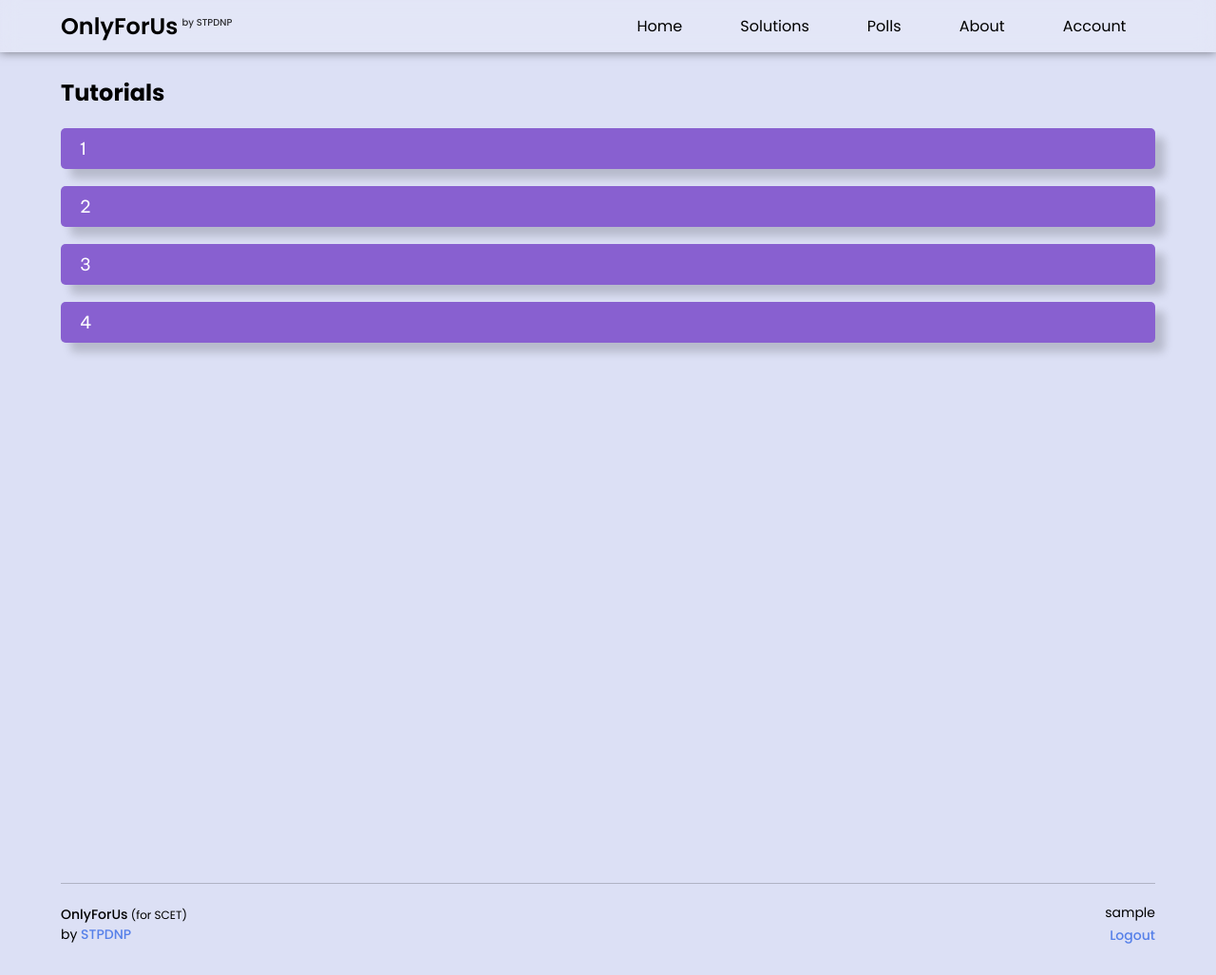
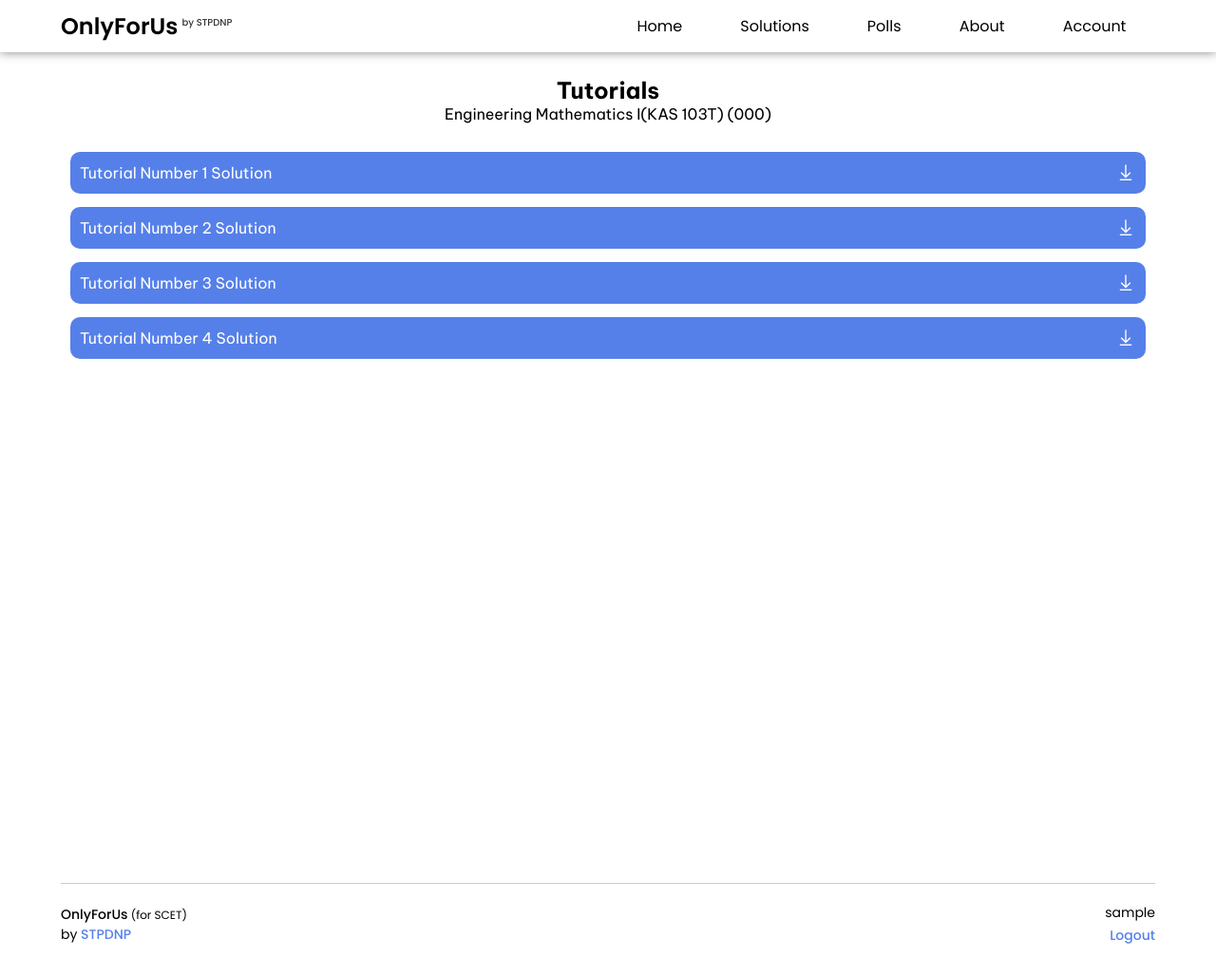
Before and after one commit to ShashankShishodia21/only-for-us, a Django app: template main/templates/main/tutorials.html in a window 1280 px wide. Shown: the whole page at 95% size. Run offline with Django 4.2, Linux system fonts and the light colour scheme; data comes from the database, SQL or seed files in the repository; both versions use the stored data as it was after the commit; tables that the repository leaves empty hold one stand-in row (values such as "Sample post"); the template is opened without the code that fills it: values that come from a table or form of the project are taken from there, most other values are stand-ins (such as "Sample title", 1, 10 or a date in 2020).

Commit message:
created tutorials page overnight

```diff
--- a/main/templates/main/tutorials.html
+++ b/main/templates/main/tutorials.html
@@ -7,20 +7,30 @@
     {% include 'main/navbar.html' %}
     <section class="container">
         <h1>Tutorials</h1>
+        <p class="subject-name">{{subject}} <span>({{subject_code}})</span></p>
         <!-- code goes here -->
-        <div class="subjects-list-box">
-            <ul class="subject-list">
-                {% for tut in tutorials %}
-                <li><a href="" class="subject-list-item" title="Subject Code: {{sub.subject_code}}">{{tut.tutorial_number}}</a></li>
-                {% endfor %}
-            </ul>
+       <div class="tutorial-container">
+           <ul class="tutorial-list">
+               {% for tut in tutorials %}
+                <li class="tutorial-item-box">
+                    <p class="tutorial-block">Tutorial Number {{tut.tutorial_number}} Solution</p>
+                    <p class="solution-block"><a href="/media/{{tut.tutorial_solution}}" title="Download Tutorial {{tut.tutorial_number}} Solution" download><i class="las la-download"></i></a></p>
+                </li>
+               {% endfor %}
+           </ul>
+       </div>
+       {% if coming_soon %}
+        <div class="coming-soon">
+            <h1>Coming Soon</h1>
+            <p>We're working on it, please hold on!</p>
         </div>
+        {% endif %}
 
     </section>
      {% include 'main/footer.html' %}
      <style type="text/css">
          body{
-            background-color: #DCE0F5;
+            background-color: #ffffff;
          }
          .container{
             min-height: 100vh;
@@ -28,42 +38,41 @@
             margin: auto;
             margin-top: 80px;
             margin-bottom: 40px;
+            font-family: 'Be Vietnam Pro';
+            text-align: center;
          }
-         .subjects-list-box{
-            margin: 20px 0px;
+         .tutorial-container{
+            margin-top: 20px;
+            padding: 10px;
          }
-         .subject-list{
+         .tutorial-list{
             list-style: none;
          }
-         .subject-list li{
+         .tutorial-item-box{
+            display: flex;
+            align-items: center;
+            justify-content: space-between;
+            margin-bottom: 14px;
+            background: #5680E9;
+            color: white;
+            padding: 8px 10px;
+            border-radius: 10px;
          }
-         .subject-list-item{
+         .solution-block a{
             color: white;
+            text-decoration: none;
+            font-size: 22px;
+         }
+         .coming-soon{
+            display: flex;
+            align-items: center;
+            justify-content: center;
+            flex-direction: column;
             width: 100%;
-            display: block;
-            text-decoration: none;
-            margin-bottom: 18px;
-            padding: 10px 20px;
-            background: #8860D0;
-            border-radius: 5px;
-            font-size: 18px;
-            box-shadow: 10px 10px 10px rgba(0,0,0,0.173);
-            transition: 0.3s ease-in-out;
-            font-family: 'Be Vietnam Pro';
+            min-height: 50vh;
          }
-         .subject-list-item:hover{
-            box-shadow: none;
-            transform: scale(1.02);
-         }
-         .subject-list-item span{
-            font-weight: 600;
-            color: #DCE0F5;
-         }
-         @media(max-width: 750px){
-            .subject-list-item{
-                font-size: 14px;
-                text-align: center;
-            }
+         .coming-soon h1{
+            color: #8860D0;
          }
      </style>
 {% endblock %}
--- a/main/urls.py
+++ b/main/urls.py
@@ -15,7 +15,4 @@ urlpatterns = [
     path('tutorials/<subject>/', views.tutorials),
     path('my-account/', views.my_account),
 
-]
-
-if settings.DEBUG:
-	urlpatterns += static(settings.MEDIA_URL, document_root=settings.MEDIA_ROOT)
+]+ static(settings.MEDIA_URL, document_root=settings.MEDIA_ROOT)
```
Also changed, not shown: main/templates/main/subjects.html (+18 -0 lines), main/views.py (+15 -1 lines), db.sqlite3, 3 other files.
